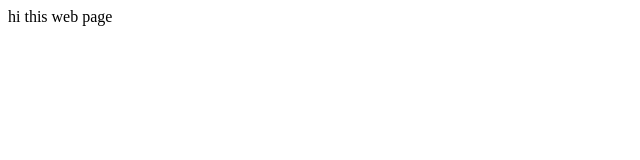
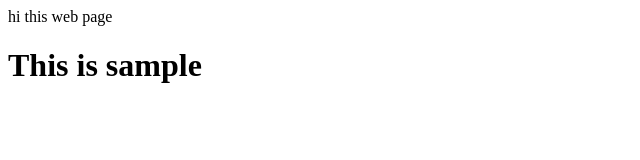
Before and after one commit to RadhaTripurwar/myfolder, a plain HTML site: page index.html in a window 1280 px wide. Shown: the whole page, without its empty margins (0-640 px from the left). Drawn offline with Linux system fonts and the light colour scheme.

Commit message:
index file updated

```diff
--- a/index.html
+++ b/index.html
@@ -1 +1,8 @@
 hi this web page
+<html>
+	<head></head>
+	<body>
+
+		<h1> This is sample</h1>
+	</body>
+</html>
```
